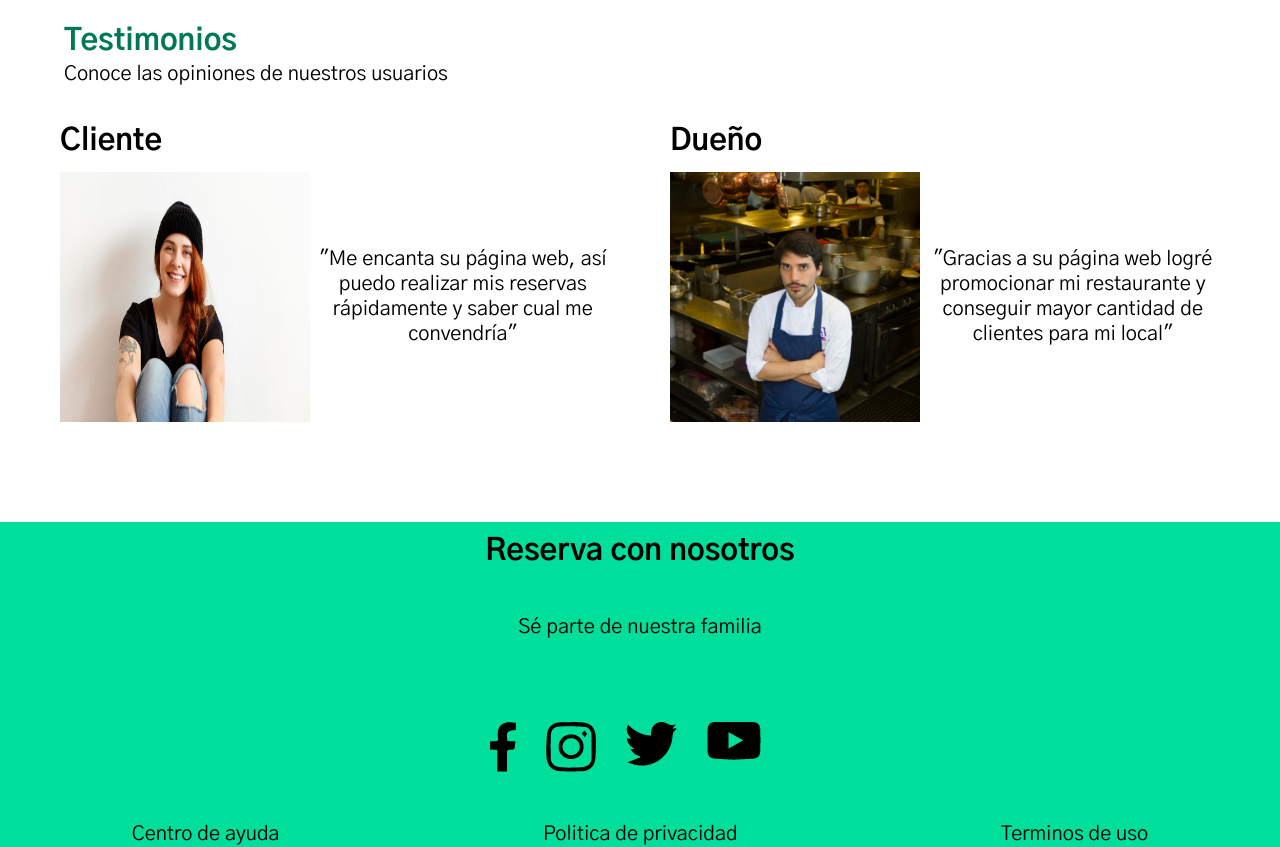
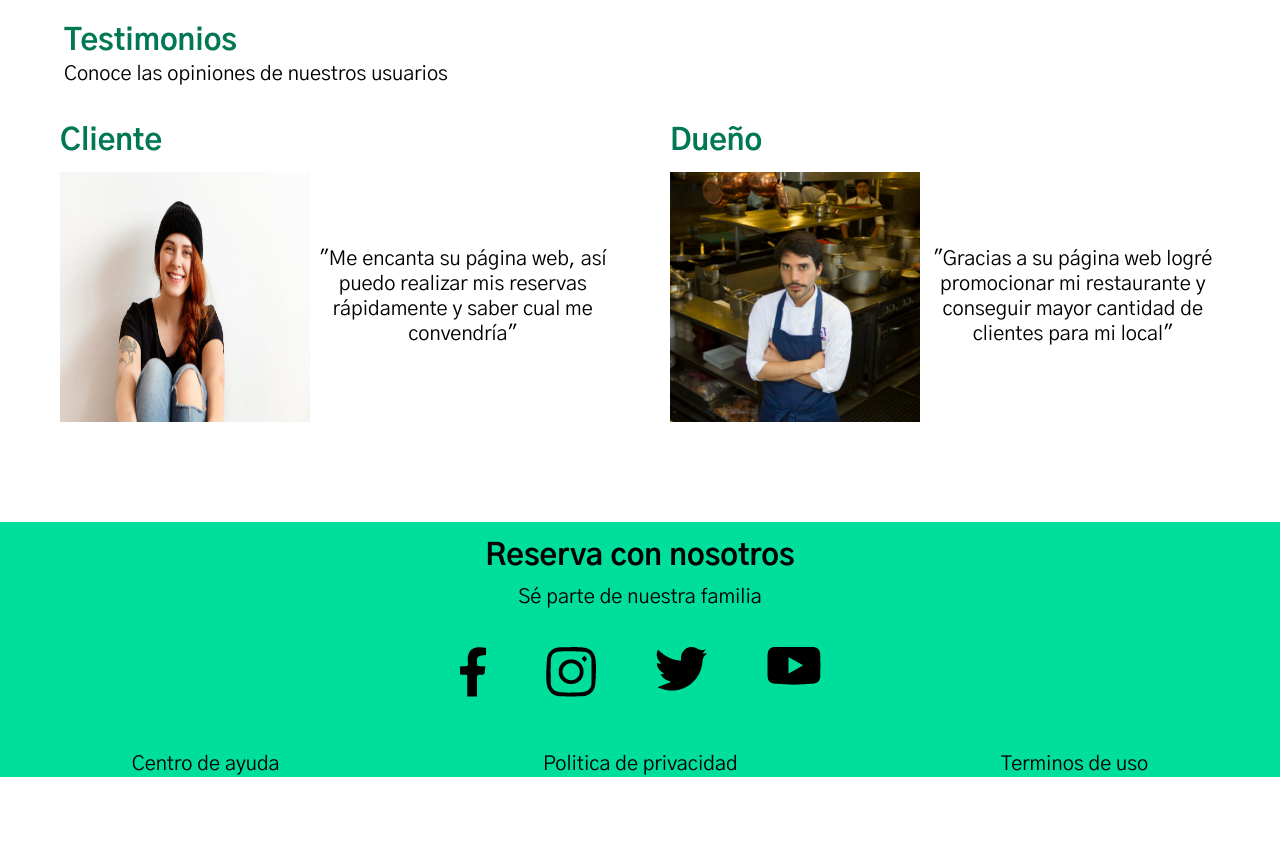
Before and after one commit to mauroadauto6/FTR-UI-web-Implementation, a plain HTML site: page index.html in a window 1280 px wide. Shown: the part 2040-2887 px from the top of the page. After the commit the page ends 2819 px from the top, so only its background shows below. Drawn offline with Linux system fonts and the light colour scheme.

Commit message:
Add files via upload

```diff
--- a/css/styles.css
+++ b/css/styles.css
@@ -244,13 +244,14 @@ header{
 .Testimonios .test-title h3{
     color:#007854;
 }
+.Testimonios .test-row h1{
+    color:#007854;
+}
 .test-row{
     display: flex;
     justify-content:space-evenly;
 }
-.Testimonios .test-title h1{
-    color:#007854;
-}
+
 .Testimonio .cont-test-img-text
 {
     display: flex;
@@ -286,15 +287,20 @@ footer{
 .logos-list {
     display: flex;
     justify-content:center;
-    height: 100px;
+    height: 30px;
 }
 
 .logos-list a{
-    margin-right: 30px;
+    margin: 30px;
+    position: relative;
+    top: -250%;
 }
 .informacion{
     display: flex;
     justify-content:space-around;
+}
+.informacion a{
+    height: 30px;
 }
 
 .cont-mensaje{
@@ -304,9 +310,9 @@ footer{
     display: flex;
     justify-content: center;
     align-items: center;
-    height: 70px;
+    height: 50px;
 }
 .mensaje h1 {
-    height: 50px;
+    height: 20px;
     font-size: 30px;
 }
```
